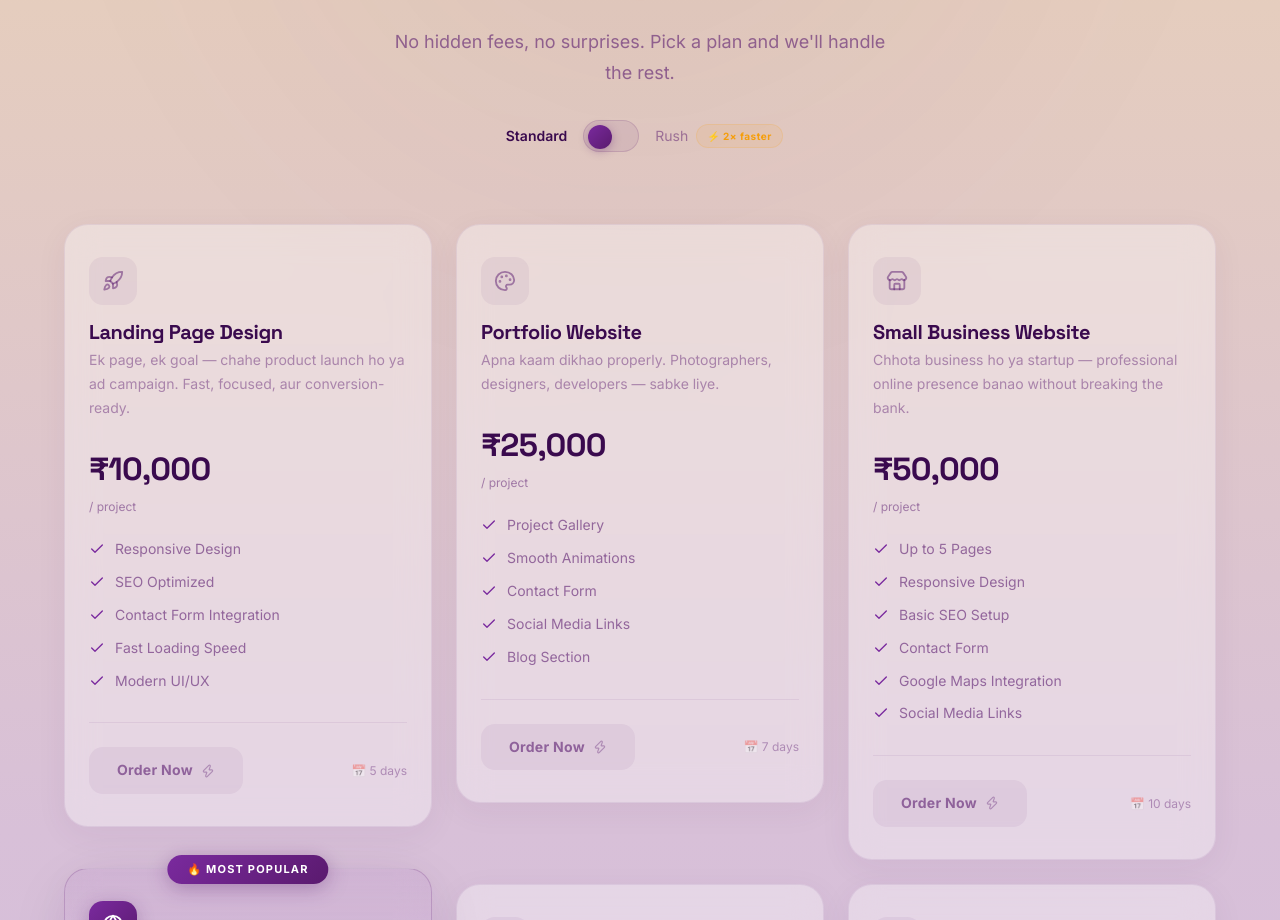
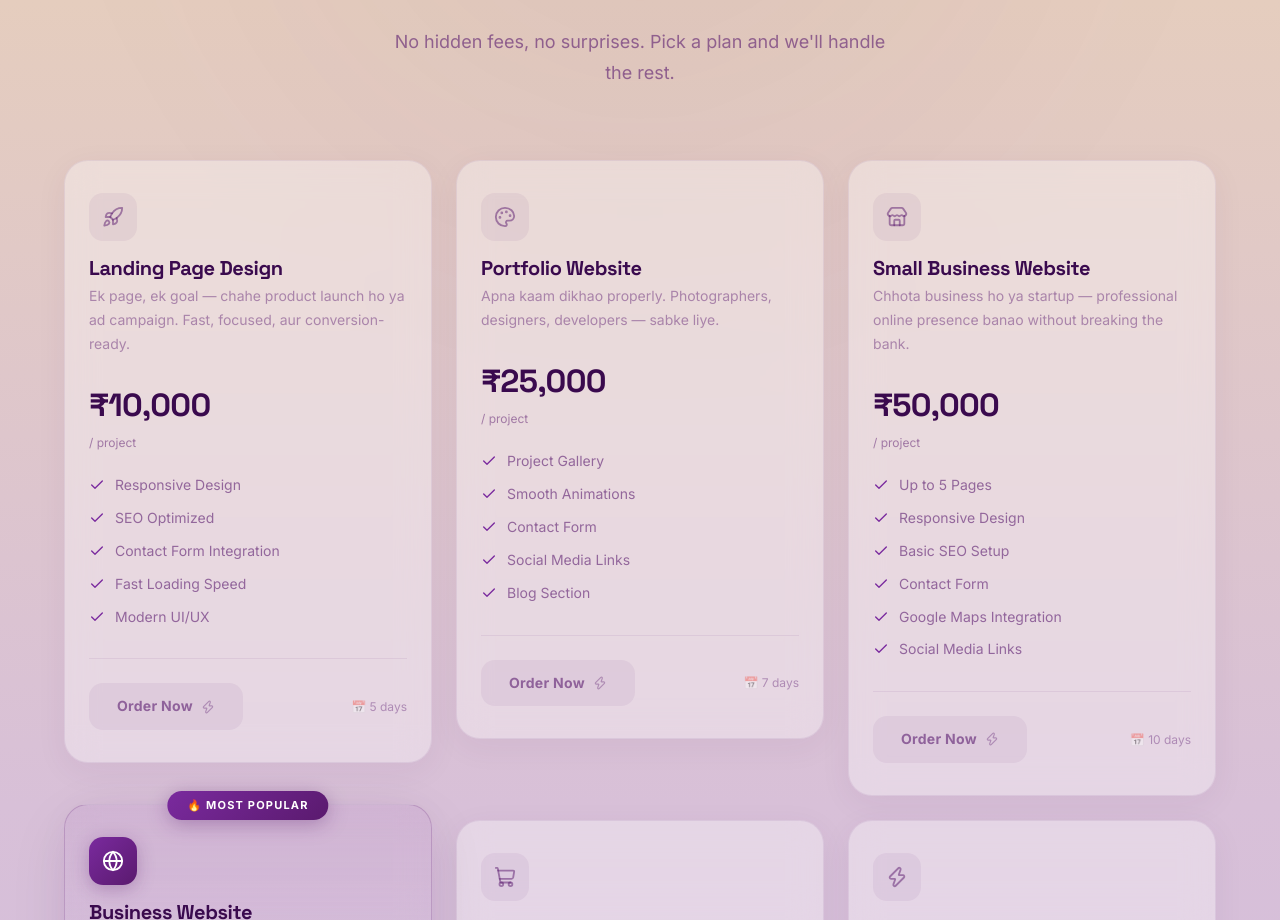
Before and after one commit to Kamlender/zyroo-website, a Next.js app: page / in a window 1280 px wide. Shown: the part 984-1904 px from the top of the page. Built offline with nearby package versions, Linux system fonts and the light colour scheme.

Commit message:
Remove Standard/Rush toggle completely - standard pricing only

```diff
--- a/src/components/PricingSection.tsx
+++ b/src/components/PricingSection.tsx
@@ -1,6 +1,6 @@
 'use client';
 
-import React, { useState } from 'react';
+import React from 'react';
 import Link from 'next/link';
 import {
   Check,
@@ -25,10 +25,7 @@ const iconMap: Record<string, React.ElementType> = {
   'website-redesign': RefreshCcw,
 };
 
-type PricingMode = 'standard' | 'rush';
-
 export default function PricingSection() {
-  const [mode, setMode] = useState<PricingMode>('standard');
 
   return (
     <section className={styles.section} id="services">
@@ -48,53 +45,16 @@ export default function PricingSection() {
             No hidden fees, no surprises. Pick a plan and we&apos;ll handle the rest.
           </p>
 
-          {/* Toggles Container */}
-          <div className={styles.toggleGroup}>
-            {/* Speed Toggle */}
-            <div className={styles.toggle}>
-              <span
-                className={`${styles.toggleLabel} ${mode === 'standard' ? styles.toggleActive : ''}`}
-              >
-                Standard
-              </span>
-              <button
-                className={styles.toggleTrack}
-                onClick={() =>
-                  setMode((m) => (m === 'standard' ? 'rush' : 'standard'))
-                }
-                aria-label="Toggle pricing mode"
-              >
-                <div
-                  className={styles.toggleThumb}
-                  style={{ transform: mode === 'standard' ? 'translateX(0)' : 'translateX(24px)' }}
-                />
-              </button>
-              <span
-                className={`${styles.toggleLabel} ${mode === 'rush' ? styles.toggleActive : ''}`}
-              >
-                Rush
-                <span className={styles.toggleBadge}>⚡ 2× faster</span>
-              </span>
-            </div>
-          </div>
+
         </div>
 
         {/* Pricing Grid */}
         <div className={styles.grid}>
           {services.map((service, index) => {
             const Icon = iconMap[service.id] || Zap;
-            const basePrice = service.price;
-            const displayPrice =
-              mode === 'standard' ? basePrice : Math.round(basePrice * 1.5);
-            const deliveryDays =
-              mode === 'standard'
-                ? service.deliveryDays
-                : Math.ceil(service.deliveryDays / 2);
-
-            // maxPrice range handling
-            const displayMax = service.maxPrice
-              ? (mode === 'standard' ? service.maxPrice : Math.round(service.maxPrice * 1.5))
-              : null;
+            const displayPrice = service.price;
+            const deliveryDays = service.deliveryDays;
+            const displayMax = service.maxPrice || null;
 
             return (
               <div
@@ -102,7 +62,7 @@ export default function PricingSection() {
                 className={service.popular ? styles.cardPopularWrap : ''}
               >
                 <Link
-                  href={`/order/${service.id}${mode === 'rush' ? '?mode=rush' : ''}`}
+                  href={`/order/${service.id}`}
                   className={`${styles.card} ${service.popular ? styles.cardPopular : ''}`}
                   id={`service-${service.id}`}
                 >
@@ -135,9 +95,6 @@ export default function PricingSection() {
                     </div>
                     <span className={styles.priceSuffix}>
                       / project
-                      {mode === 'rush' && (
-                        <span className={styles.rushNote}>rush delivery</span>
-                      )}
                     </span>
                   </div>
 
```
Also changed, not shown: src/app/order/[id]/OrderPageClient.tsx (+7 -24 lines).
